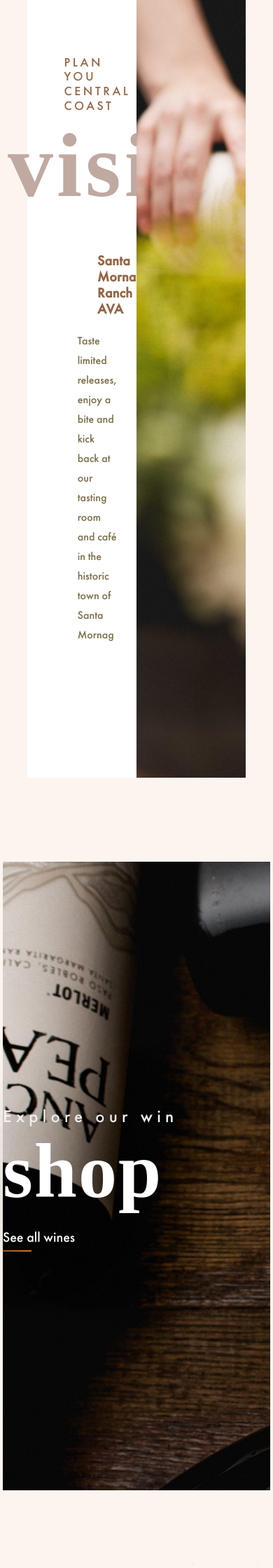
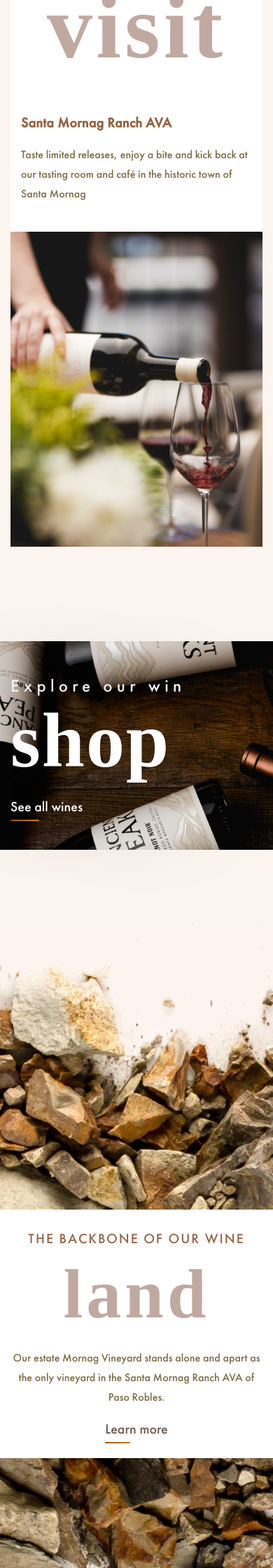
Before and after one commit to AhmedBenSaberDev/vino, a PHP site: page /vino-mornag/ in a window 390 px wide; the page is wider, and only the part inside the window is pictured. Shown: the part 843-3083 px from the top of that part at 70% size. Run offline with PHP 8.4, Linux system fonts and the light colour scheme; some web fonts are replaced.

Commit message:
Adding responsive to the fist page

```diff
--- a/ajax/cart/checkout.php
+++ b/ajax/cart/checkout.php
@@ -13,4 +13,7 @@ if(isset($_POST['payment']))
 
     $orderModel = new OrderModel();
     $orderModel->add($userName,$orderDetails,$email);
+
+
+    die('oik');
 }
--- a/css/style.css
+++ b/css/style.css
@@ -1727,3 +1727,147 @@ tr{
         overflow: hidden;
     }
 }
+
+@media (max-width: 767px) {
+    .footer-nav-wrapper {
+        padding: 30px 15px;
+    }
+
+    .footer-items .main-items {
+        padding: 0 15px;
+        width: 50%;
+    }
+
+    div.footer-items {
+        flex-wrap: wrap;
+    }
+
+    div.footer-nav {
+        padding: 20px 15px;
+    }
+
+    ul.footer-nav-copyright {
+        flex-wrap: wrap;
+    }
+
+    footer h3 {
+        font-size: 24px;
+    }
+
+    .footer-items h4 {
+        font-size: 16px;
+    }
+
+    p.space-padding {
+        font-size: 12px;
+        padding-bottom: 0;
+    }
+
+    .admin-container h1 {
+        font-size: 40px;
+    }
+
+    .admin-container label {
+        font-size: 14px;
+    }
+
+    ul.header-shop {
+        right: 20%;
+    }
+
+    div.product-container {
+        width: 100%;
+    }
+
+    div.product {
+        max-width: 100%;
+        flex-basis: 100%;
+        margin: 15px;
+    }
+
+    div.range-slider {
+        margin-top: 30px;
+    }
+
+
+    div.search-bar {
+        top: 0;
+        padding: 0 15px;
+        margin-bottom: 16px;
+    }
+
+    div.search-bar-container {
+        width: 100%;
+        bottom: unset;
+    }
+
+    div.logo {
+        width: 100%;
+        left: 10px;
+    }
+
+    div.hero-products {
+        border: none;
+        margin-bottom: 16px;
+    }
+
+    div.land-content {
+        width: 100%;
+        padding: 20px 15px;
+    }
+
+    div.home-shop {
+        width: 100%;
+        padding: 50px 15px;
+    }
+
+    div.home-intro {
+        width: 100%;
+        padding: 15px;
+        flex-wrap: wrap;
+    }
+
+    .visit.slide-up.transform {
+        width: 100%;
+    }
+
+    div.visit-wrapper {
+        padding: 40px 15px;
+    }
+
+    .visit-img.slide-up.transform {
+        width: 100%;
+        min-height: 450px;
+    }
+
+    ul.social {
+        margin-left: 10px;
+    }
+
+    div.hero-video {
+        top: 0;
+    }
+
+    .hero-title span {
+        width: 100%;
+        text-align: center;
+        top: 210px;
+    }
+
+    .hero-title h1 {
+        width: 100%;
+        text-align: center;
+        top: 360px;
+    }
+
+    span#winery {
+        width: 100%;
+        text-align: center;
+        top: 480px;
+    }
+
+    .menu-nav a {
+        font-size: 40px;
+    }
+
+}
--- a/js/main.js
+++ b/js/main.js
@@ -27,7 +27,7 @@ if(menuBtn)
                 title.classList.toggle('span-color');
             })
 
-            userLogo.classList.toggle('shop-color');
+
             shoppingCart.classList.toggle('shop-color');
 
             logo.setAttribute('src',logoPath + 'logoblanc1.png')
@@ -49,7 +49,7 @@ if(menuBtn)
                 title.classList.toggle('span-color');
             })
 
-            userLogo.classList.toggle('shop-color');
+
             shoppingCart.classList.toggle('shop-color');
 
             logo.setAttribute('src', logoPath + 'logoblack1.png')
--- a/views/admin/adminNavLayout.phtml
+++ b/views/admin/adminNavLayout.phtml
@@ -2,9 +2,9 @@
 
 <nav class="admin-nav">
     <a href="/vino-mornag/index.php"><button>Home</button></a>
-    <button id='commandes-list' class="commandes-list"><a href="../../controllers/admin/adminCommandes.php">Commandes</a> </button>
-    <button class=""><a href="adminPannel.php">Liste des produits</a></button>
-    <button id="add-product-button">Ajouter un produit</button>
+    <button id='commandes-list' class="commandes-list"><a href="../../controllers/admin/adminCommandes.php">Orders List</a> </button>
+    <button class=""><a href="adminPannel.php">Product List</a></button>
+    <button id="add-product-button">Add Product</button>
     <form action="../../libraries/sessionDestroy.php">
         <button type="submit">Logout</button>
     </form>
--- a/views/layout.phtml
+++ b/views/layout.phtml
@@ -29,14 +29,13 @@
             </div>
 
             <ul class="header-shop">
-                <li><i class="far fa-user-circle"></i><span class="menu-title">Account</span></li>
                 <li id="cartBtn"><a href="/vino-mornag/controllers/cart/cart.php"><i class="fas fa-shopping-cart"></i></a><span class="menu-title">Cart</span></li>
             </ul>
 
             <div class="menu-nav">
                 <ul>
                     <li><a href="/vino-mornag/index.php">Home</a></li>
-                    <li><a href= "controllers/products/products.php">shop</a></li>
+                    <li><a href= "/vino-mornag/controllers/products/products.php">shop</a></li>
                     <li><a href="#">Reservation</a></li>
                     <li><a href="#">Event</a></li>
                     <li><a href="#">News</a></li>
```
